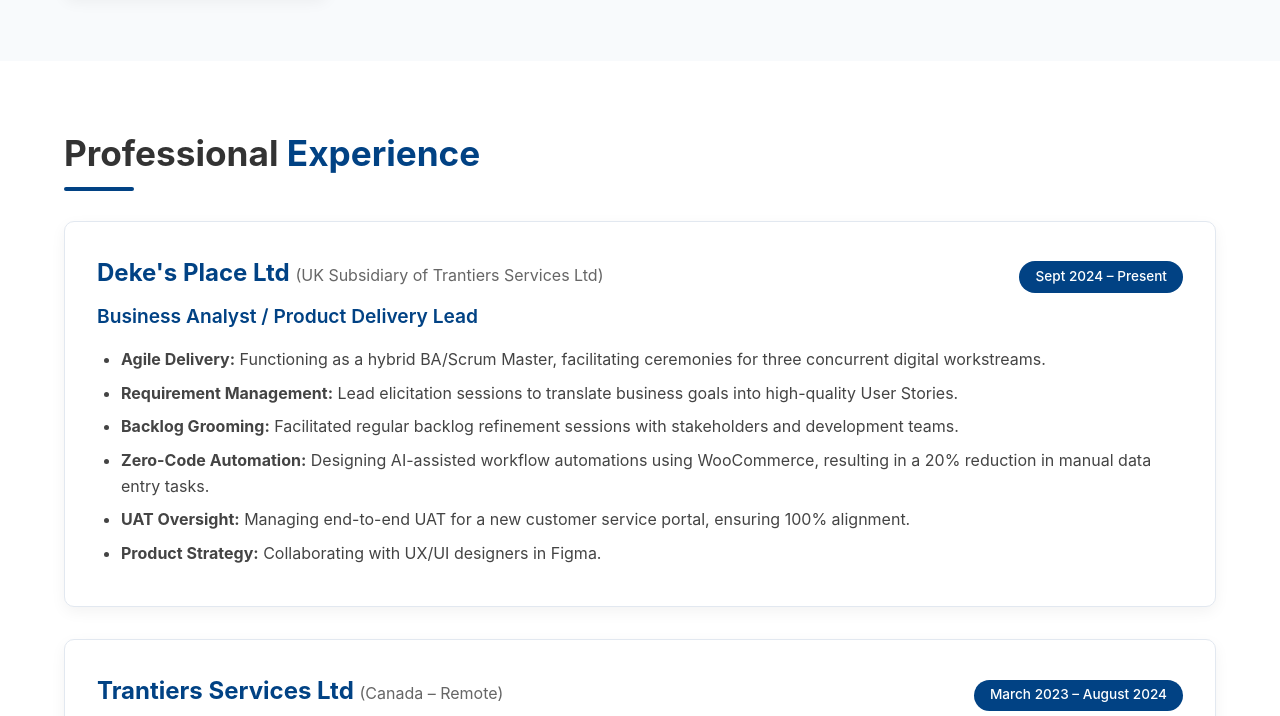
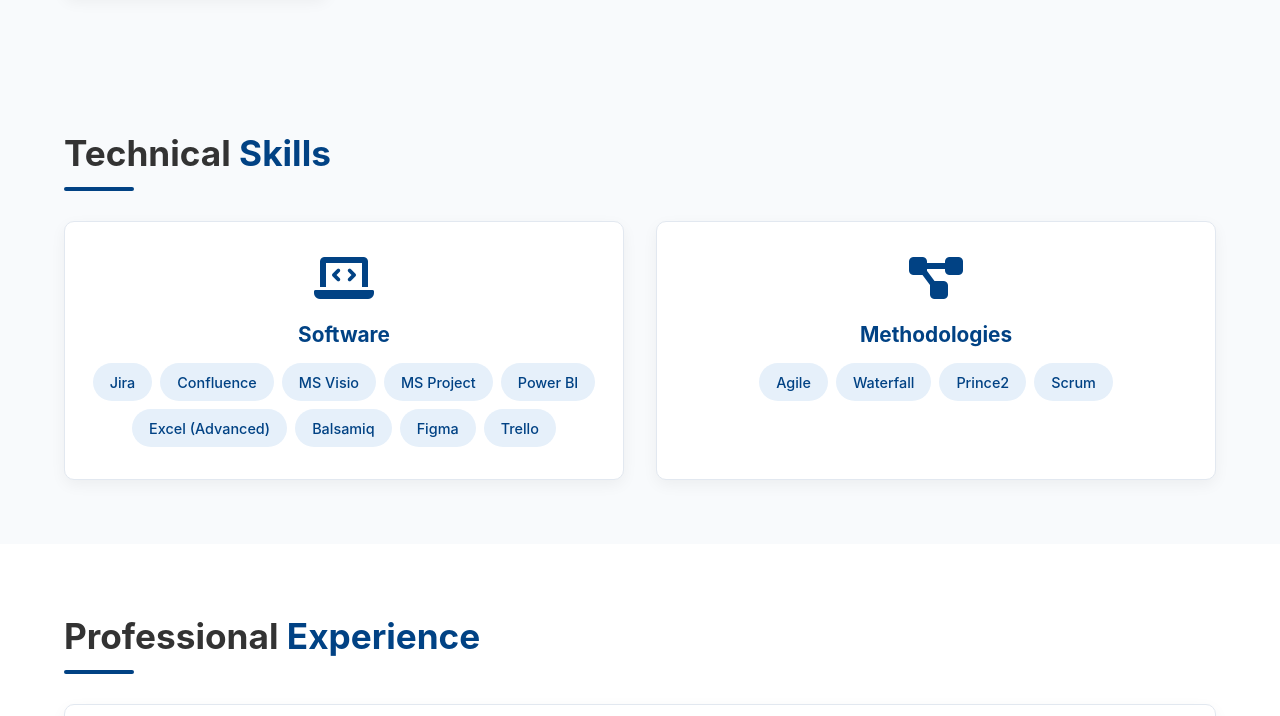
Before and after one commit to Cyberrpanda/Adebowale-Akinpelu, a plain HTML site: page index.html in a window 1280 px wide. Shown: the part 1599-2315 px from the top of the page. Drawn offline with Linux system fonts and the light colour scheme.

Commit message:
addition of skills section and total stylistic revamp

```diff
--- a/index.html
+++ b/index.html
@@ -13,7 +13,7 @@
   <!-- HEADER -->
   <header>
     <div class="container header-container">
-      <div class="logo">ADE<span>BOWALE</span></div>
+      <div class="logo">ADEBOWALE <span>AKINPELU</span></div>
       <nav class="nav-links">
         <a href="#hero">Home</a>
         <a href="#competencies">Competencies</a>
@@ -83,6 +83,43 @@
             <i class="fas fa-users fa-3x"></i>
             <h4>Stakeholder Management</h4>
             <p>Executive Reporting, Conflict Resolution, Change Management, Vendor Relations</p>
+          </div>
+        </div>
+      </div>
+    </section>
+
+
+    <!-- TECHNICAL SKILLS -->
+    <section id="technical-skills" class="section bg-light">
+      <div class="container">
+        <h2 class="section-title">Technical <span class="blue-text">Skills</span></h2>
+        <div class="competencies-grid">
+          <!-- Software Card -->
+          <div class="competency-card">
+            <i class="fas fa-laptop-code fa-3x"></i>
+            <h4>Software</h4>
+            <div class="skill-tags-container">
+              <span class="skill-item">Jira</span>
+              <span class="skill-item">Confluence</span>
+              <span class="skill-item">MS Visio</span>
+              <span class="skill-item">MS Project</span>
+              <span class="skill-item">Power BI</span>
+              <span class="skill-item">Excel (Advanced)</span>
+              <span class="skill-item">Balsamiq</span>
+              <span class="skill-item">Figma</span>
+              <span class="skill-item">Trello</span>
+            </div>
+          </div>
+          <!-- Methodologies Card -->
+          <div class="competency-card">
+            <i class="fas fa-diagram-project fa-3x"></i>
+            <h4>Methodologies</h4>
+            <div class="skill-tags-container">
+              <span class="skill-item">Agile</span>
+              <span class="skill-item">Waterfall</span>
+              <span class="skill-item">Prince2</span>
+              <span class="skill-item">Scrum</span>
+            </div>
           </div>
         </div>
       </div>
@@ -191,14 +228,6 @@
                 <li>Certified Business Analyst Professional (In Progress)</li>
               </ul>
             </div>
-            <div class="cert-item">
-              <p class="cert-title">Software</p>
-              <p>Jira, Confluence, MS Visio, MS Project, Power BI, Excel (Advanced), Balsamiq, Figma, Trello</p>
-            </div>
-            <div class="cert-item">
-              <p class="cert-title">Methodologies</p>
-              <p>Agile, Waterfall, Prince2, Scrum</p>
-            </div>
           </div>
         </div>
       </div>
@@ -235,14 +264,7 @@
   <!-- FOOTER -->
   <footer>
     <div class="container footer-container">
-      <p>© 2026 ADEBOWALE AKINPELU – Business Analyst Portfolio. All rights reserved.</p>
-      <div class="footer-links">
-        <a href="#hero">Home</a>
-        <a href="#competencies">Competencies</a>
-        <a href="#experience">Experience</a>
-        <a href="#education">Education</a>
-        <a href="#projects">Projects</a>
-      </div>
+      <p class="text-center">© 2026 ADEBOWALE AKINPELU – All rights reserved.</p>
     </div>
   </footer>
 
--- a/styles.css
+++ b/styles.css
@@ -243,6 +243,39 @@
 .competency-card p {
   font-size: 0.95rem;
   color: #555;
+}
+
+/* Skill tags for Technical Skills section */
+.skill-tags-container {
+  display: flex;
+  flex-wrap: wrap;
+  gap: 0.5rem;
+  margin-top: 1rem;
+  justify-content: center;
+}
+
+.skill-item {
+  background-color: #e6f0fa;      /* Light blue background */
+  color: #014284;                  /* Dark blue text */
+  padding: 0.4rem 1rem;
+  border-radius: 30px;
+  font-size: 0.9rem;
+  font-weight: 500;
+  border: 1px solid transparent;
+  transition: all 0.2s ease;
+}
+
+.skill-item:hover {
+  background-color: #014284;       /* Dark blue background on hover */
+  color: #fff;                      /* White text */
+  border-color: #014284;
+  transform: translateY(-2px);
+  box-shadow: 0 4px 8px rgba(1,66,132,0.2);
+}
+
+/* Optional: adjust card padding if needed */
+.competency-card .skill-tags-container {
+  margin-top: 0.75rem;
 }
 
 /* ===== EXPERIENCE ===== */
```
